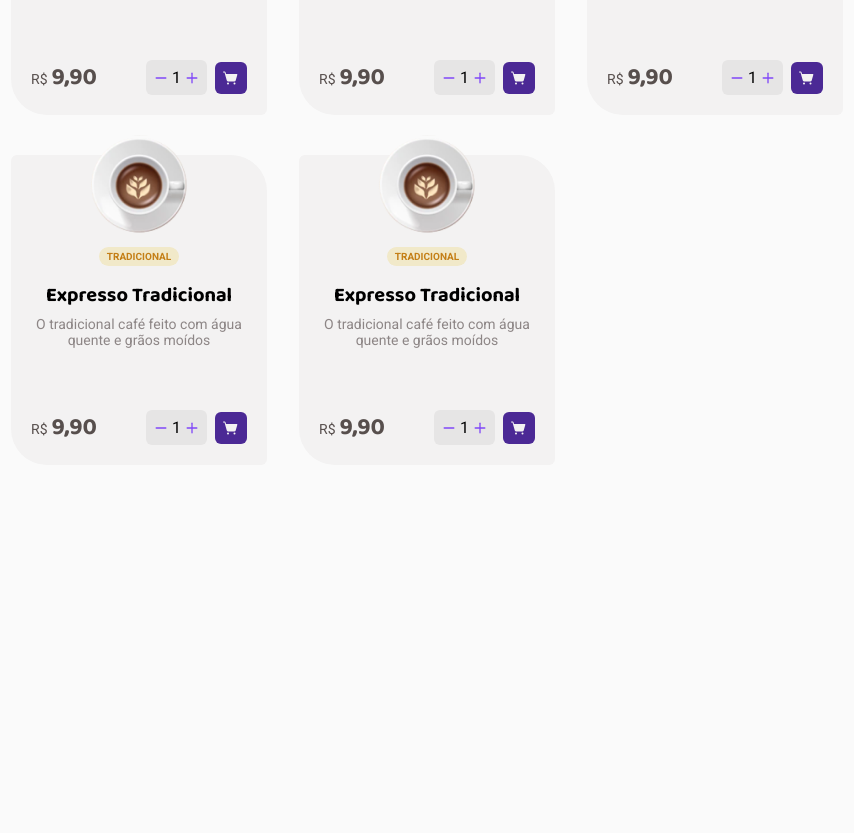
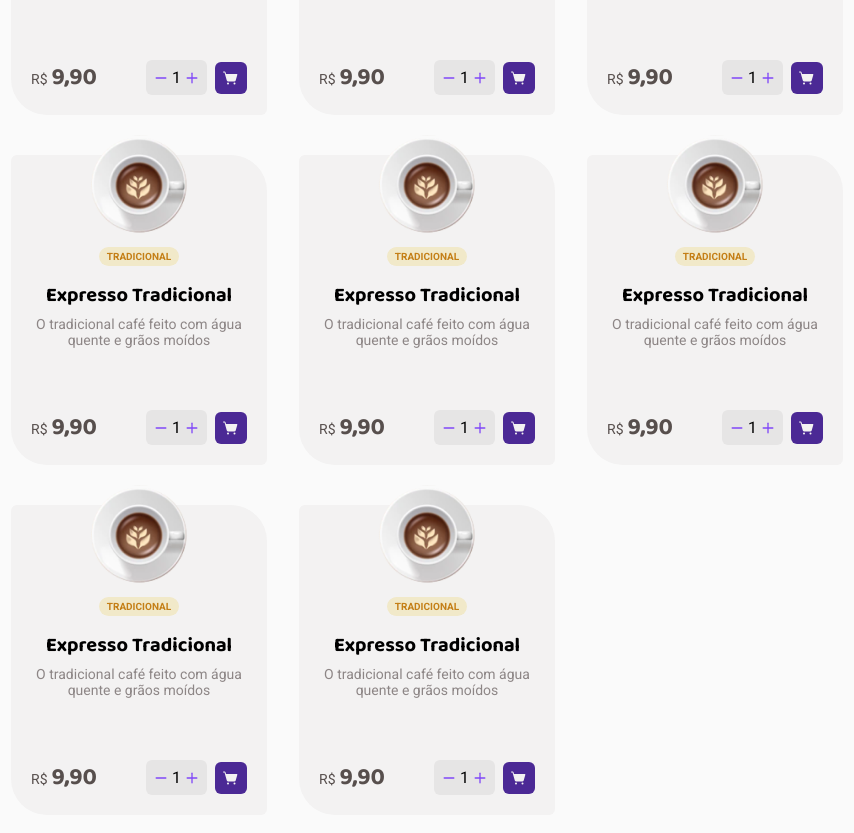
Before and after one commit to larissapissurno/coffee-delivery-react, a React (Vite) app: page / in a window 1280 px wide. Shown: the part 943-1776 px from the top of the page, without its empty margins (117-971 px from the left). Before the commit the page ends 1462 px from the top, so only its background shows below. Built offline with nearby package versions, Linux system fonts and the light colour scheme.

Commit message:
fix counter

```diff
--- a/src/components/SelectQuantity/index.tsx
+++ b/src/components/SelectQuantity/index.tsx
@@ -8,10 +8,11 @@ interface SelectQuantityProps {
 export function SelectQuantity({ onValueChange }: SelectQuantityProps) {
   const [value, setValue] = useState(1)
 
-  const handleValueUpdate = (value: number): void => {
-    setValue((val) => Math.max(0, val + value))
+  const handleValueUpdate = (addValue: number): void => {
+    const newValue = Math.max(1, value + addValue)
+    setValue(newValue)
 
-    onValueChange(value)
+    onValueChange(newValue)
   }
   return (
     <StyledCounter>
--- a/src/pages/Home/components/CoffeeCard/index.tsx
+++ b/src/pages/Home/components/CoffeeCard/index.tsx
@@ -17,9 +17,9 @@ export function CoffeeCard() {
 
   const handleQuantityUpdate = (quantity: number) => {
     const calculatedPrice = price * quantity
-    const formattedPrice = new Intl.NumberFormat('pt-BR').format(
-      calculatedPrice,
-    )
+    const formattedPrice = new Intl.NumberFormat('pt-BR', {
+      minimumFractionDigits: 2,
+    }).format(calculatedPrice)
     setTotalValue(formattedPrice)
   }
 
--- a/src/pages/Home/index.tsx
+++ b/src/pages/Home/index.tsx
@@ -15,6 +15,9 @@ export function Home() {
           <CoffeeCard />
           <CoffeeCard />
           <CoffeeCard />
+          <CoffeeCard />
+          <CoffeeCard />
+          <CoffeeCard />
         </CoffeeCardList>
       </ContentContainer>
     </>
```
